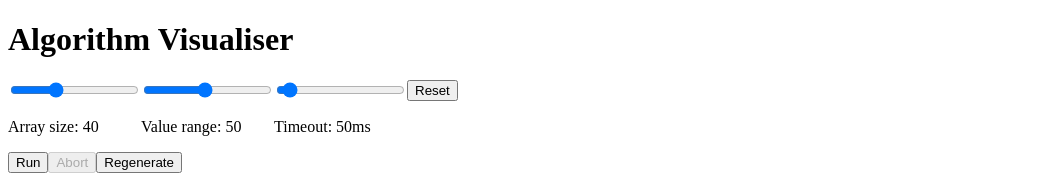
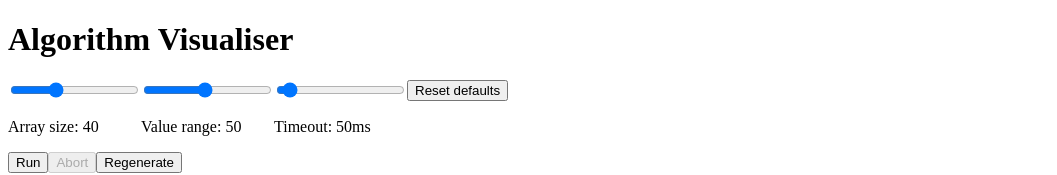
Before and after one commit to zoltan-antal/algorithm-visualiser, a React (Vite) app: page / in a window 1280 px wide. Shown: the top 175 px of the page, without its empty margins (0-1057 px from the left). Built offline with nearby package versions, Linux system fonts and the light colour scheme.

Commit message:
Rename Reset button to "Reset defaults"

```diff
--- a/src/App.tsx
+++ b/src/App.tsx
@@ -117,7 +117,7 @@ function App() {
           }}
           disabled={processing}
         >
-          Reset
+          Reset defaults
         </button>
       </div>
       <div>
```
